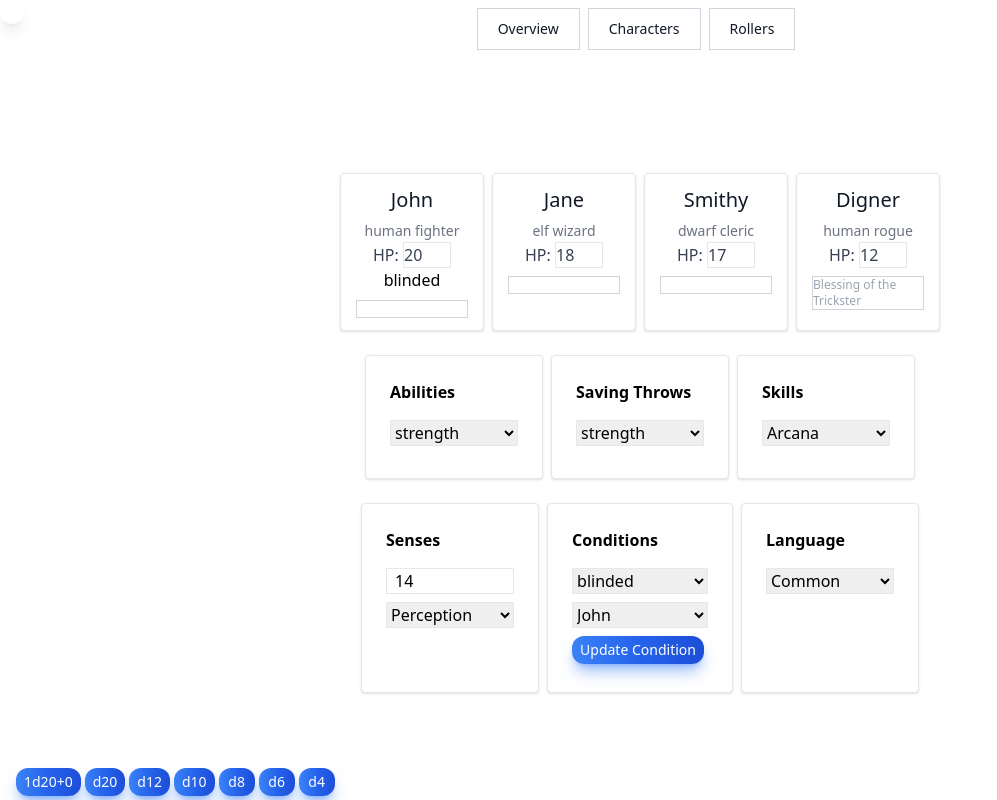
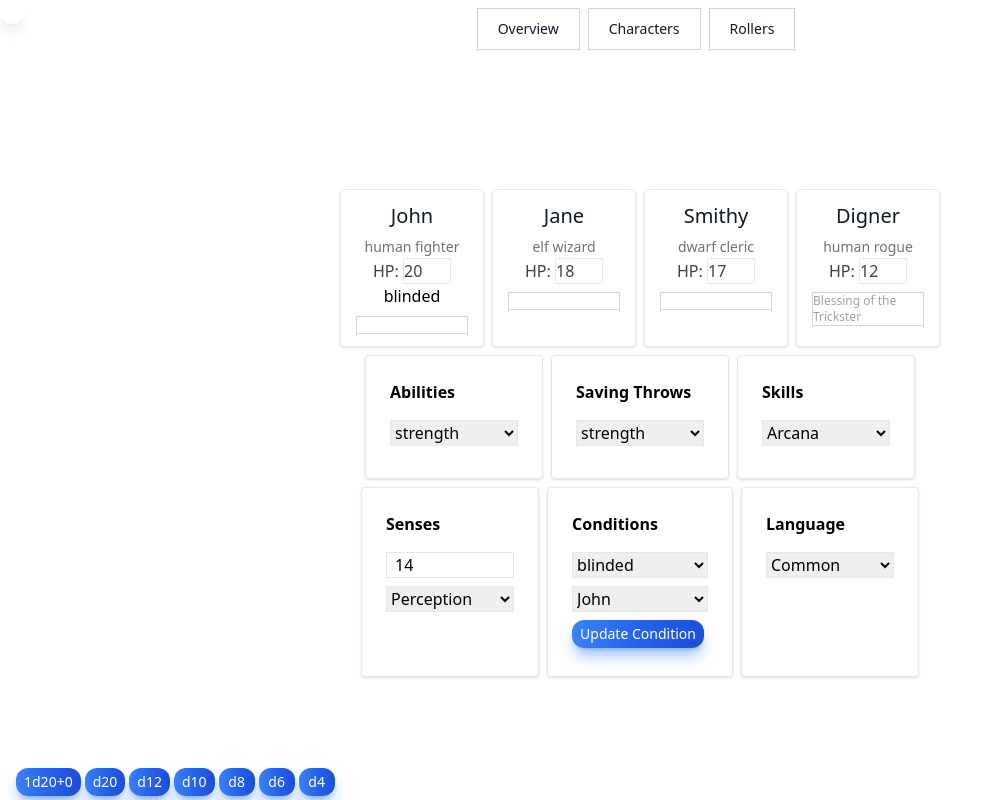
Before and after one commit to troyrthompson/dm-tools, a Next.js app: page / in a window 1280 px wide. Shown: the whole page, without its empty margins (0-997 px from the left). Built offline with nearby package versions, Linux system fonts and the light colour scheme.

Commit message:
Update layout

```diff
--- a/app/components/abilities/Abilities.tsx
+++ b/app/components/abilities/Abilities.tsx
@@ -55,7 +55,7 @@
 }
 
   return (
-    <div className="flex flex-wrap justify-center mt-6">
+    <div className="flex flex-wrap justify-center">
       <div className="flex flex-col gap-2 p-6 bg-white border border-gray-200 rounded shadow dark:bg-gray-800 dark:border-gray-700 no-underline">
         <h2 className="block text-md font-bold mb-2">Abilities</h2>
         <select className="w-32 border border-gray-200" onChange={handleSelectChange} value={ability}>
--- a/app/components/condition/Condition.tsx
+++ b/app/components/condition/Condition.tsx
@@ -29,7 +29,7 @@
   };
 
   return (
-    <div className="flex flex-wrap justify-center mt-6">
+    <div className="flex flex-wrap justify-center">
       <form className="flex flex-col gap-2 p-6 bg-white border border-gray-200 rounded shadow dark:bg-gray-800 dark:border-gray-700 no-underline" onSubmit={handleSubmit}>
         <label htmlFor="conditionName"><h2 className="block text-md font-bold mb-2">Conditions</h2></label>
         <select className="border border-gray-200" id="conditionName">
--- a/app/components/languages/Languages.tsx
+++ b/app/components/languages/Languages.tsx
@@ -38,7 +38,7 @@
   }
 
   return (
-    <div className="flex flex-wrap justify-center mt-6">
+    <div className="flex flex-wrap justify-center">
       <div className="flex flex-col gap-2 p-6 bg-white border border-gray-200 rounded shadow dark:bg-gray-800 dark:border-gray-700 no-underline">
         <h2 className="block text-md font-bold mb-2">Language</h2>
         <select className="w-32 border border-gray-200" onChange={handleSelectChange} value={language}>
--- a/app/components/notes/Notes.tsx
+++ b/app/components/notes/Notes.tsx
@@ -27,7 +27,7 @@
   };
 
   return (
-    <div className="flex flex-wrap justify-center mt-6">
+    <div className="flex flex-wrap justify-center">
       <form className="flex flex-col gap-2 p-6 bg-white border border-gray-200 rounded shadow dark:bg-gray-800 dark:border-gray-700 no-underline" onSubmit={handleSubmit}>
         <label htmlFor="conditionName"><h2 className="block text-md font-bold mb-2">Conditions</h2></label>
         <select className="border border-gray-200" id="conditionName">
--- a/app/components/passive/PassiveSensesTracker.tsx
+++ b/app/components/passive/PassiveSensesTracker.tsx
@@ -75,7 +75,7 @@
   }
 
   return (
-    <div className="flex flex-wrap justify-center mt-6">
+    <div className="flex flex-wrap justify-center">
       <div className="flex flex-col gap-2 p-6 bg-white border border-gray-200 rounded shadow dark:bg-gray-800 dark:border-gray-700 no-underline">
         <h2 className="block text-md font-bold mb-2">Senses</h2>
         <input className="w-32 border border-gray-200 pl-2" type="number" onChange={handleInputChange} value={sensesValue}/>
--- a/app/components/savingThrows/SavingThrows.tsx
+++ b/app/components/savingThrows/SavingThrows.tsx
@@ -60,7 +60,7 @@
 }
 
   return (
-    <div className="flex flex-wrap justify-center mt-6">
+    <div className="flex flex-wrap justify-center">
       <div className="flex flex-col gap-2 p-6 bg-white border border-gray-200 rounded shadow dark:bg-gray-800 dark:border-gray-700 no-underline">
         <h2 className="block text-md font-bold mb-2">Saving Throws</h2>
         <select className="w-32 border border-gray-200" onChange={handleSelectChange} value={savingThrows}>
--- a/app/components/skills/Skills.tsx
+++ b/app/components/skills/Skills.tsx
@@ -70,7 +70,7 @@
 }
 
   return (
-    <div className="flex flex-wrap justify-center mt-6">
+    <div className="flex flex-wrap justify-center">
       <div className="flex flex-col gap-2 p-6 bg-white border border-gray-200 rounded shadow dark:bg-gray-800 dark:border-gray-700 no-underline">
         <h2 className="block text-md font-bold mb-2">Skills</h2>
         <select className="w-32 border border-gray-200" onChange={handleSelectChange} value={skill}>
--- a/app/page.tsx
+++ b/app/page.tsx
@@ -13,12 +13,12 @@
   return (
    <>
     <Characters />
-    <div className="flex flex-wrap justify-center gap-2">
+    <div className="flex flex-wrap justify-center gap-2 mt-2">
       <Abilities />
       <SavingThrows />
       <Skills />
     </div>
-    <div className="flex flex-wrap justify-center gap-2">
+    <div className="flex flex-wrap justify-center gap-2 mt-2">
       <PassiveTracker />
       <Condition />
       <Languages />
```
